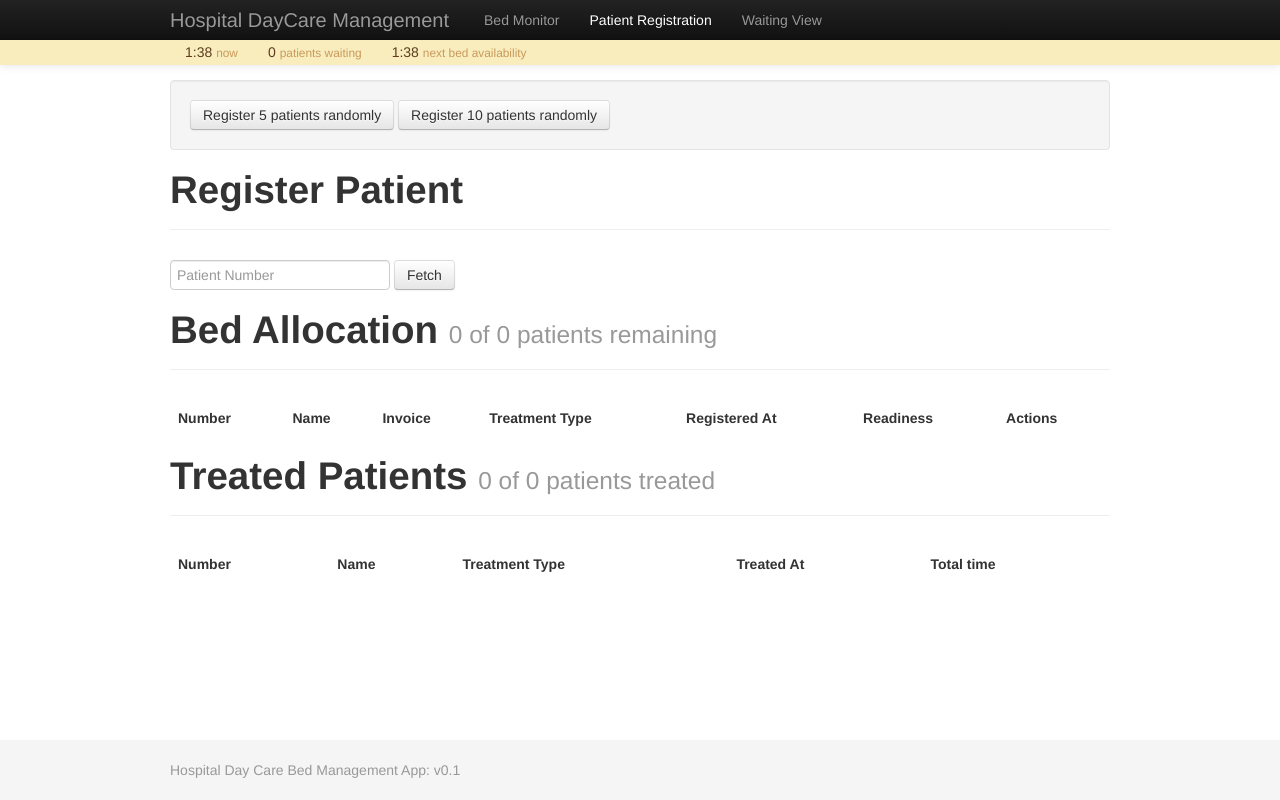
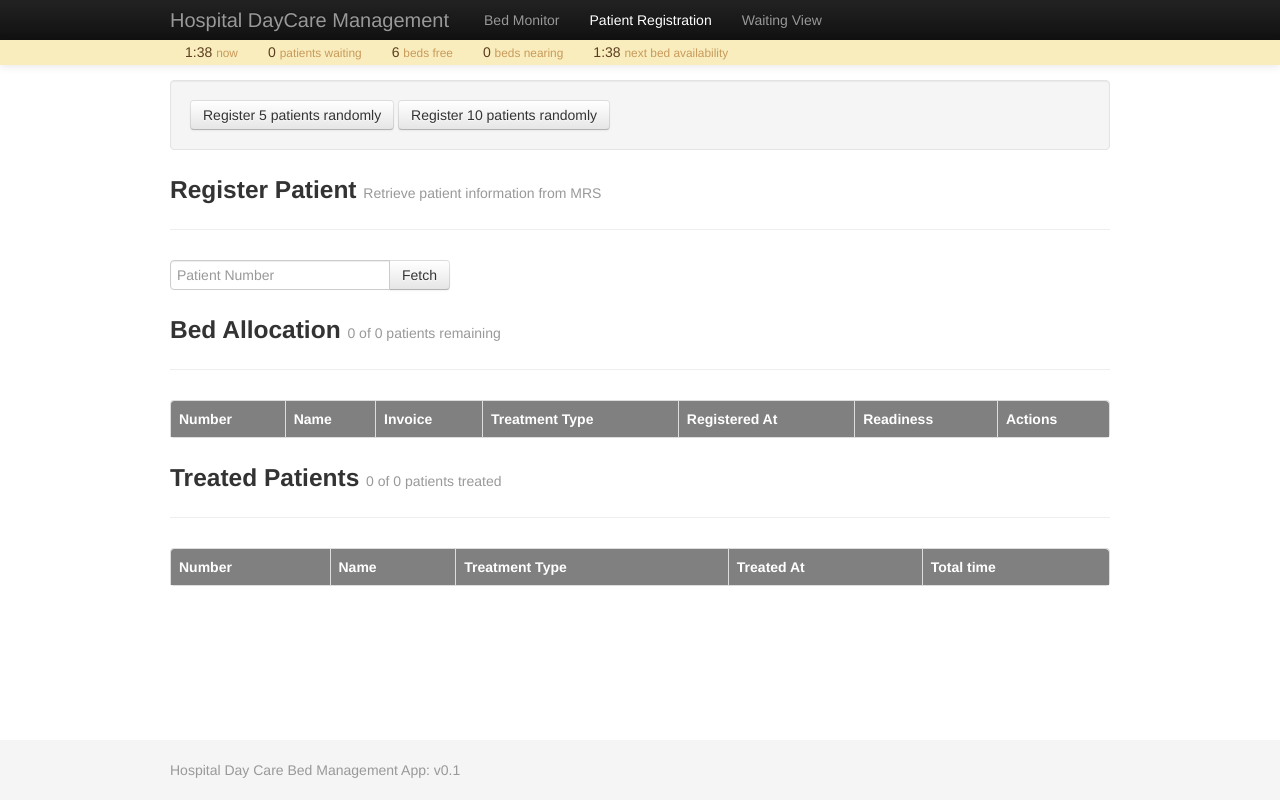
Before and after one commit to steotia/hospital-daycare-management, a website: page app/index.html in a window 1280 px wide. Both pictures are taken after a click on the link "Patient Registration". Drawn offline with Linux system fonts and the light colour scheme.

Commit message:
some prettyfying

```diff
--- a/app/css/app.css
+++ b/app/css/app.css
@@ -171,3 +171,8 @@ margin: 20px 0;
 #critical-info-bar small{
   color:#c89a5b;
 }
+
+th {
+  background-color: gray;
+    color: white;
+}
--- a/app/index.html
+++ b/app/index.html
@@ -43,6 +43,12 @@
                 <li class="">
                   <a>{{patientStore.waiting()}} <small>patients waiting</small></a>
                 </li>
+                <li class="">
+                  <a>{{bedManager.freeBeds()}} <small>beds free</small></a>
+                </li>
+                <li>
+                  <a>{{freeIn30mins()}} <small>beds nearing</small></a>
+                </li>
                 <li>
                   <a>{{earliestPatientWaiting() | date:'h:mm' }} <small>next bed availability</small></a>
                 </li>
--- a/app/js/controllers.js
+++ b/app/js/controllers.js
@@ -29,6 +29,18 @@ angular.module('bedManagement.controllers', []).
                 }
                 $scope.callToReception = function(patientNumber){
                     patientStore.callToReception(patientNumber);
+                }
+                $scope.freeIn30mins = function(){
+                    var count=0;
+                    var bed;
+                    var beds = bedManager.getBeds();
+                    for(var i=0;i<beds.length;i++){
+                        bed = beds[i];
+                        if(bed.warn==true){
+                            count++;
+                        }
+                    }
+                    return count;
                 }
 
             }
--- a/app/partials/bed_monitor.html
+++ b/app/partials/bed_monitor.html
@@ -4,7 +4,7 @@
 	<button class="btn" ng-click='timer.stop()'>||</button>
 </div>
 <div class="page-header">
-  <h1>Bed Management Dashboard <small>monitor bed allocation</small></h1>
+  <h3>Bed Management Dashboard <small>monitor bed allocation</small></h3>
 </div>
 <ul class="unstyled">
 			<li ng-repeat="bed in bedManager.getBeds()">
--- a/app/partials/patient_registration.html
+++ b/app/partials/patient_registration.html
@@ -7,11 +7,15 @@
 </div>
 
 <div class="page-header">
-  <h1>Register Patient <small></small></h1>
+  <h3>Register Patient <small>Retrieve patient information from MRS</small></h3>
 </div>
 
 		<form class="form-inline" ng-submit="registerPatient()">
-		    <input type="text" placeholder="Patient Number" ng-model="patientNumber">
+			<fieldset>
+    			<div class="input-append">
+		    		<input type="text" placeholder="Patient Number" ng-model="patientNumber">
+		    		<button class="btn" type="submit">Fetch</button>
+		    	</div>
 		    <!--
 		    <input type="text" placeholder="Patient Name" ng-model="patientName">
 		    <select class="input-medium" ng-model="treatmentType">
@@ -20,17 +24,18 @@
 				<option value="C">C (3 hr)</option>
 			</select>
 			-->
-			<button class="btn" type="submit">Fetch</button>
+
+			</fieldset>
 		</form>
 	<div class="page-header">
-  <h1>Bed Allocation <small><span>{{patientStore.waiting()}} of {{patientStore.getPatients().length}} patients remaining</span></small></h1>
+  <h3>Bed Allocation <small><span>{{patientStore.waiting()}} of {{patientStore.getPatients().length}} patients remaining</span></small></h3>
 </div>
 	<p>
 	    <div>
 
-	      <table class="table">
+	      <table class="table table-bordered table-hover">
 			<thead>
-				<tr>
+				<tr class="muted">
 					<th>Number</th>
 					<th>Name</th>
 					<th>Invoice</th>
@@ -48,7 +53,7 @@
 						<input type="text" class="input-small" placeholder="Invoice #" data-ng-model="patient.invoiceNumber">
 					</td>
 					<td>{{patient.treatmentType}}</td>
-					<td>{{patient.registrationTime | date:'hh:mm:ss'}}</td>
+					<td>{{patient.registrationTime | date:'hh:mm'}}</td>
 					<td>
 						<label class="checkbox">
 							<input type="checkbox" data-ng-model="patient.checkMedicine"> Medicines
@@ -60,7 +65,9 @@
 							<input type="checkbox" data-ng-model="patient.fetchRecord"> Records
 						</label>
 					</td>
-					<td><button class="btn" ng-show="(bedManager.freeBeds()!=0)&&(patient.startedTreatmentAt==null)" ng-click="assignBed(patient.patientNumber,patient.treatmentType)">Assign Bed</button>
+					<td>
+						<button class="btn" ng-show="bedManager.freeBeds()!=0" ng-click="assignBed(patient.patientNumber,patient.treatmentType)">Assign Bed</button>
+						<button class="btn disabled" ng-hide="bedManager.freeBeds()!=0">No beds free</button>
 						<button class="btn" ng-show="(patient.beacon!=true)" ng-click="callToReception(patient.patientNumber)">Call to Reception</button>
 						<button class="btn disabled" ng-show="(patient.beacon==true)" ng-click="callToReception(patient.patientNumber)">Waiting</button>
 					</td>
@@ -69,11 +76,11 @@
 	      </table>
 
 	<div class="page-header">
-  <h1>Treated Patients <small><span>{{patientStore.treated()}} of {{patientStore.getPatients().length}} patients treated</span></small></h1>
+  <h3>Treated Patients <small><span>{{patientStore.treated()}} of {{patientStore.getPatients().length}} patients treated</span></small></h3>
 </div>
-	      <table class="table">
+	      <table class="table table-bordered table-hover">
 			<thead>
-				<tr>
+				<tr class="muted">
 					<th>Number</th>
 					<th>Name</th>
 					<th>Treatment Type</th>
@@ -86,7 +93,7 @@
 					<td class="{{patient.alertStatus}}">{{patient.patientNumber}}</td>
 					<td>{{patient.patientName}}</td>
 					<td>{{patient.treatmentType}}</td>
-					<td>{{patient.endedTreatmentAt | date:'hh:mm:ss'}}</td>
+					<td>{{patient.endedTreatmentAt | date:'hh:mm'}}</td>
 					<td>{{convert_to_minutes(patient.endedTreatmentAt-patient.registrationTime) }} mins</td>
 				</tr>
 			</tbody>
```
